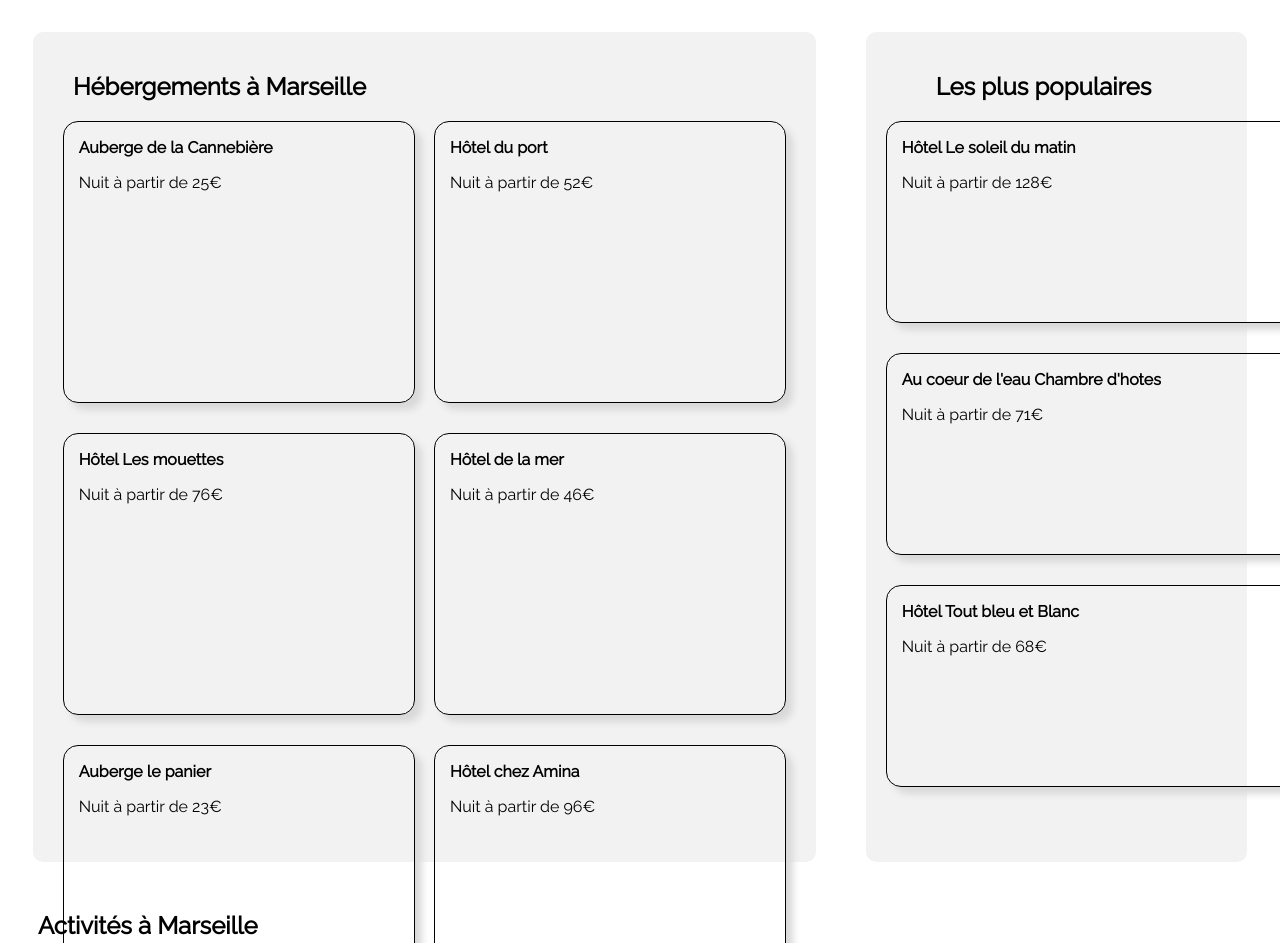
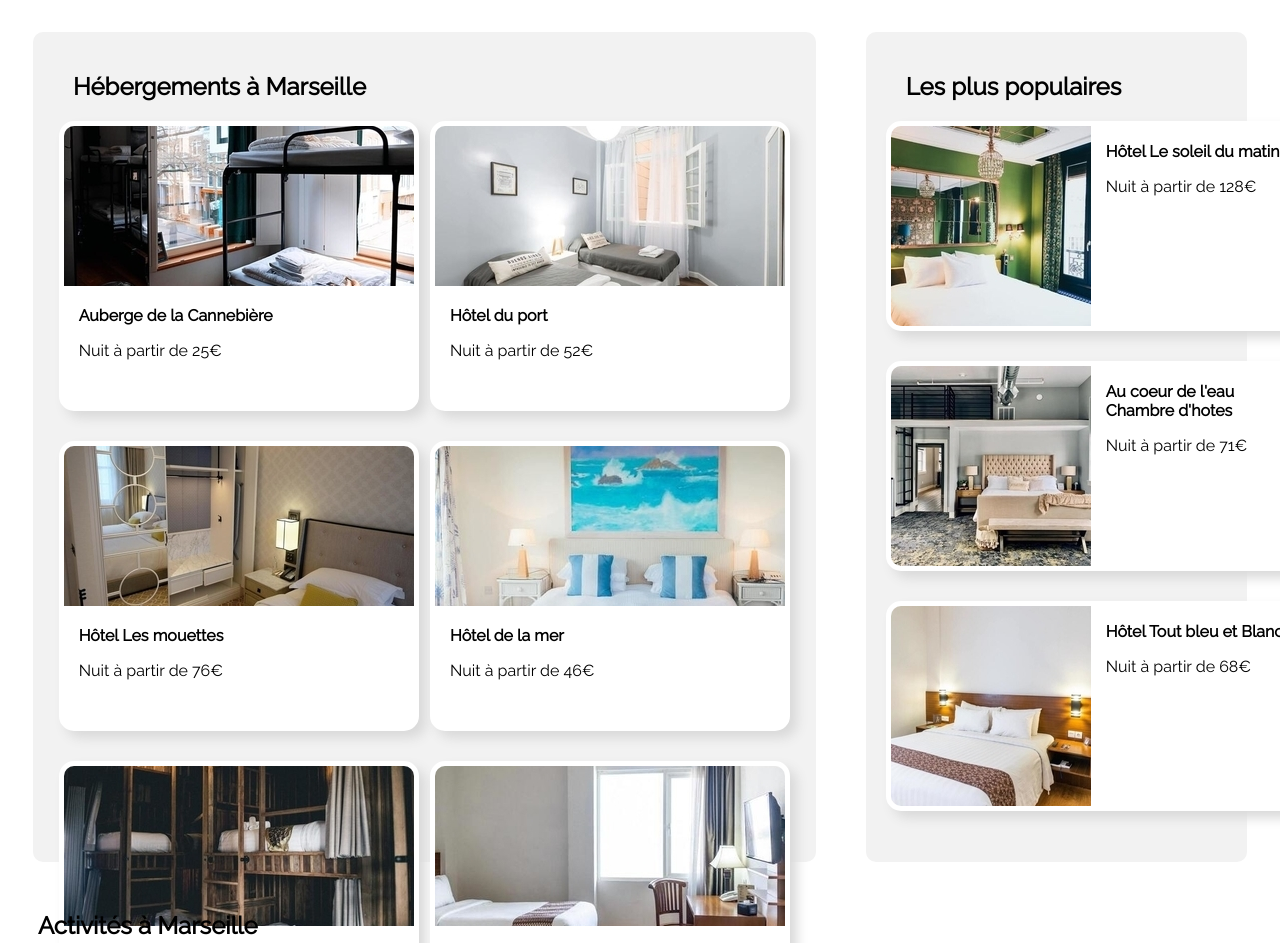
Before and after one commit to lightomega/AlexandreSouville_Projet_reservia, a plain HTML site: page page_projet_2.html in a window 1280 px wide. Shown: the part 280-1223 px from the top of the page. Drawn offline with Linux system fonts and the light colour scheme; files whose address does not match are found by name.

Commit message:
ajout et modif CSS/HTML
ajout des images hébergements et populaires dans les cadres correspondants, correction des ombres et du placement du texte des images

```diff
--- a/page_projet_2.html
+++ b/page_projet_2.html
@@ -42,21 +42,21 @@
 			<div class="cadre_1">
 				<h2 class="titre_heber">Hébergements à Marseille</h2>
 				<div id="conteneur_heber">
-					<div class="heber1"><p class="texte_heber_1">Auberge de la Cannebière</p><p class="prix">Nuit à partir de 25€</p></div>
-					<div class="heber2"><p class="texte_heber_2">Hôtel du port</p><p class="prix">Nuit à partir de 52€</p></div>
-					<div class="heber3"><p class="texte_heber_3">Hôtel Les mouettes</p><p class="prix">Nuit à partir de 76€</p></div>
-					<div class="heber4"><p class="texte_heber_4">Hôtel de la mer</p><p class="prix">Nuit à partir de 46€</p></div>
-					<div class="heber5"><p class="texte_heber_5">Auberge le panier</p><p class="prix">Nuit à partir de 23€</p></div>
-					<div class="heber6"><p class="texte_heber_6">Hôtel chez Amina</p><p class="prix">Nuit à partir de 96€</p></div>
+					<div class="heber1"><img src="C:/Users/light/OneDrive/Documents/GitHub/Projet_2/images/hebergements/5_redimensionnees/h1.jpg"><p class="texte_heber_1">Auberge de la Cannebière</p><p class="prix">Nuit à partir de 25€</p></div>
+					<div class="heber2"><img src="C:/Users/light/OneDrive/Documents/GitHub/Projet_2/images/hebergements/5_redimensionnees/h2.jpg"><p class="texte_heber_2">Hôtel du port</p><p class="prix">Nuit à partir de 52€</p></div>
+					<div class="heber3"><img src="C:/Users/light/OneDrive/Documents/GitHub/Projet_2/images/hebergements/5_redimensionnees/h3.jpg"><p class="texte_heber_3">Hôtel Les mouettes</p><p class="prix">Nuit à partir de 76€</p></div>
+					<div class="heber4"><img src="C:/Users/light/OneDrive/Documents/GitHub/Projet_2/images/hebergements/5_redimensionnees/h4.jpg"><p class="texte_heber_4">Hôtel de la mer</p><p class="prix">Nuit à partir de 46€</p></div>
+					<div class="heber5"><img src="C:/Users/light/OneDrive/Documents/GitHub/Projet_2/images/hebergements/5_redimensionnees/h5.jpg"><p class="texte_heber_5">Auberge le panier</p><p class="prix">Nuit à partir de 23€</p></div>
+					<div class="heber6"><img src="C:/Users/light/OneDrive/Documents/GitHub/Projet_2/images/hebergements/5_redimensionnees/h6.jpg"><p class="texte_heber_6">Hôtel chez Amina</p><p class="prix">Nuit à partir de 96€</p></div>
 				</div>
 				<p class="afficher_plus">Afficher plus</p>
 			</div>
 			<div class="cadre_2">
 				<h2 class="titre_pop">Les plus populaires</h2>
 				<div id="conteneur_pop">
-					<div class="pop1"><p class="texte_pop1">Hôtel Le soleil du matin</p><p class="prix">Nuit à partir de 128€</p></div>
-					<div class="pop2"><p class="texte_pop2">Au coeur de l'eau Chambre d'hotes</p><p class="prix">Nuit à partir de 71€</p></div>
-					<div class="pop3"><p class="texte_pop3">Hôtel Tout bleu et Blanc</p><p class="prix">Nuit à partir de 68€</p></div>
+					<div class="pop1"><img class="pop_img1" src="C:/Users/light/OneDrive/Documents/GitHub/Projet_2/images/hebergements/5_redimensionnees/p1.jpg"><div class="texte_prix"><p class="texte_pop1">Hôtel Le soleil du matin</p><p class="prix">Nuit à partir de 128€</p></div></div>
+					<div class="pop2"><img class="pop_img1" src="C:/Users/light/OneDrive/Documents/GitHub/Projet_2/images/hebergements/5_redimensionnees/p2.jpg"><div class="texte_prix"><p class="texte_pop2">Au coeur de l'eau <br>Chambre d'hotes</p><p class="prix">Nuit à partir de 71€</p></div></div>
+					<div class="pop3"><img class="pop_img1" src="C:/Users/light/OneDrive/Documents/GitHub/Projet_2/images/hebergements/5_redimensionnees/p3.jpg"><div class="texte_prix"><p class="texte_pop3">Hôtel Tout bleu et Blanc</p><p class="prix">Nuit à partir de 68€</p></div></div>
 				</div>
 			</div>
 		</div>
@@ -67,12 +67,12 @@
 	<section id="activites">
 		<h2><p>Activités à Marseille</p></h2>
 		<div class="activites">
-			<div class="acti_1"><img src="C:/Users/light/OneDrive/Documents/GitHub/Projet_2/images/activites/5_redimentionees/a1.jpg"><p class="texte_acti_1">Vieux port</p></div>
-			<div class="acti_2"><img src="C:/Users/light/OneDrive/Documents/GitHub/Projet_2/images/activites/5_redimentionees/a2.jpg"><p class="texte_acti_2">Fort de Pomègues</p></div>
-			<div class="acti_3"><img src="C:/Users/light/OneDrive/Documents/GitHub/Projet_2/images/activites/5_redimentionees/a3.jpg"><p class="texte_acti_3">Iles du Frioul</p></div>
-			<div class="acti_4"><img src="C:/Users/light/OneDrive/Documents/GitHub/Projet_2/images/activites/5_redimentionees/a4.jpg"><p class="texte_acti_4">Parc National des Calanques</p></div>
-			<div class="acti_5"><img src="C:/Users/light/OneDrive/Documents/GitHub/Projet_2/images/activites/5_redimentionees/a5.jpg"><p class="texte_acti_5">Notre-Dame-de-la-Garde</p></div>
-			<div class="acti_6"><img src="C:/Users/light/OneDrive/Documents/GitHub/Projet_2/images/activites/5_redimentionees/a6.jpg"><p class="texte_acti_6">Parc Longchamp</div>
+			<div class="acti_1"><img src="C:/Users/light/OneDrive/Documents/GitHub/Projet_2/images/activites/5_redimensionees/a1.jpg"><p class="texte_acti_1">Vieux port</p></div>
+			<div class="acti_2"><img src="C:/Users/light/OneDrive/Documents/GitHub/Projet_2/images/activites/5_redimensionees/a2.jpg"><p class="texte_acti_2">Fort de Pomègues</p></div>
+			<div class="acti_3"><img src="C:/Users/light/OneDrive/Documents/GitHub/Projet_2/images/activites/5_redimensionees/a3.jpg"><p class="texte_acti_3">Iles du Frioul</p></div>
+			<div class="acti_4"><img src="C:/Users/light/OneDrive/Documents/GitHub/Projet_2/images/activites/5_redimensionees/a4.jpg"><p class="texte_acti_4">Parc National des Calanques</p></div>
+			<div class="acti_5"><img src="C:/Users/light/OneDrive/Documents/GitHub/Projet_2/images/activites/5_redimensionees/a5.jpg"><p class="texte_acti_5">Notre-Dame-de-la-Garde</p></div>
+			<div class="acti_6"><img src="C:/Users/light/OneDrive/Documents/GitHub/Projet_2/images/activites/5_redimensionees/a6.jpg"><p class="texte_acti_6">Parc Longchamp</div>
 		</div>
 	</section>
 
--- a/style.css
+++ b/style.css
@@ -38,7 +38,7 @@ html
 }
 .titre_pop
 {
-	padding-left: 50px;
+	padding-left: 20px;
 }
 #conteneur_heber
 {
@@ -50,11 +50,13 @@ html
 {
 	width: 350px;
 	height: 280px;
-	border: 1px solid;
+	border: 5px solid white;
 	border-radius: 15px;
 	margin: auto;
 	margin-bottom: 30px;
-	box-shadow: 7px 7px 7px #d9d9d9;
+	box-shadow: 7px 7px 12px #d9d9d9;
+	background: white;
+	overflow: hidden;
 }
 .texte_heber_1, .texte_heber_2, .texte_heber_3, .texte_heber_4, .texte_heber_5, .texte_heber_6
 {
@@ -92,13 +94,16 @@ html
 }
 .pop1, .pop2, .pop3
 {
+	display: flex;
 	width: 450px;
 	height: 200px;
-	border: 1px solid;
+	border: 5px solid white;
 	border-radius: 15px;
 	margin: auto;
 	margin-bottom: 30px;
-	box-shadow: 7px 7px 7px #d9d9d9;
+	box-shadow: 7px 7px 12px #d9d9d9;
+	background: white;
+	overflow: hidden;
 }
 .texte_pop1, .texte_pop2, .texte_pop3
 {
```
Also changed, not shown: images/activites/5_redimensionees/a1.jpg (renamed from images/activites/5_redimentionees/a1.jpg), images/activites/5_redimensionees/a2.jpg (renamed from images/activites/5_redimentionees/a2.jpg), images/activites/5_redimensionees/a3.jpg (renamed from images/activites/5_redimentionees/a3.jpg), images/activites/5_redimensionees/a4.jpg (renamed from images/activites/5_redimentionees/a4.jpg), images/activites/5_redimensionees/a5.jpg (renamed from images/activites/5_redimentionees/a5.jpg), images/activites/5_redimensionees/a6.jpg (renamed from images/activites/5_redimentionees/a6.jpg), images/hebergements/5_redimensionnees/h1.jpg (added), images/hebergements/5_redimensionnees/h2.jpg (added), images/hebergements/5_redimensionnees/h3.jpg (added), images/hebergements/5_redimensionnees/h4.jpg (added), images/hebergements/5_redimensionnees/h5.jpg (added), images/hebergements/5_redimensionnees/h6.jpg (added), images/hebergements/5_redimensionnees/p1.jpg (added), images/hebergements/5_redimensionnees/p2.jpg (added), 1 more files.
